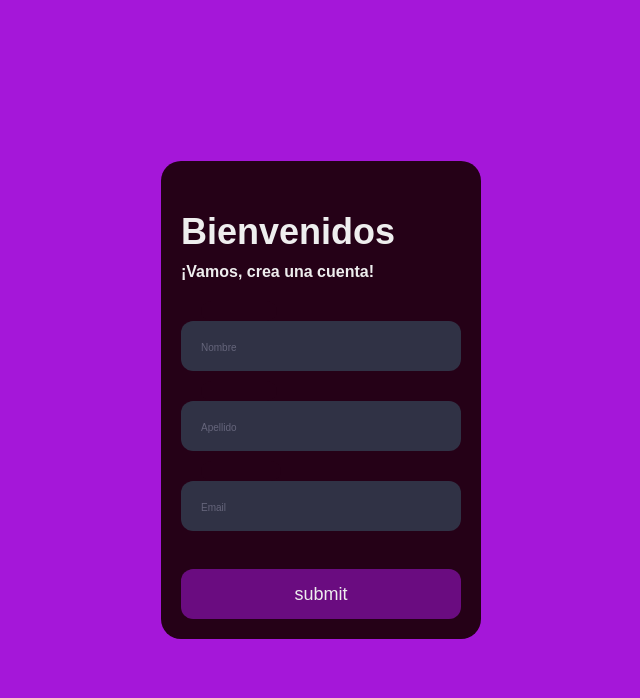
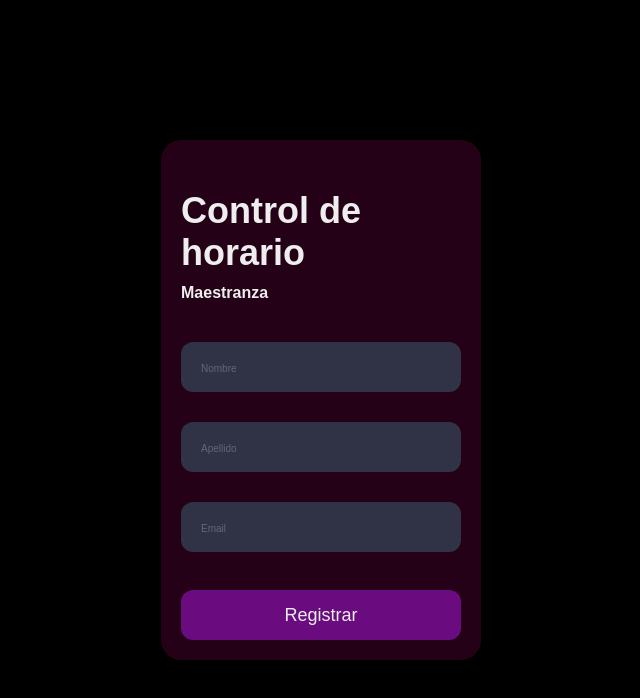
Before and after one commit to andres-astudillo/Control-de-horario-de-maestranza, a plain HTML site: page index.html in a window 1280 px wide. Shown: the whole page, without its empty margins (319-959 px from the left). Drawn offline with Linux system fonts and the light colour scheme; some packages are replaced by stand-ins of ours; a script that the page names is missing.

Commit message:
cambios menores

```diff
--- a/index.html
+++ b/index.html
@@ -11,8 +11,8 @@
 
 <body>
 <form name="contact-form" method="post" class="form">
-    <h1 class="title">Bienvenidos</h1>
-    <h3 class="subtitle">¡Vamos, crea una cuenta!</h3>
+    <h1 class="title">Control de horario</h1>
+    <h3 class="subtitle">Maestranza</h3>
     <div class="input-container ic1">
         <input name="Nombre" id="firstname" class="input" type="text" placeholder=" "/>
         <div class="cut"></div>
@@ -28,7 +28,7 @@
         <div class="cut cut-short"></div>
         <label for="email" class="placeholder">Email</label>
     </div>
-    <button type="submit" class="submit">submit</button>
+    <button type="submit" class="submit">Registrar</button>
 </form>
 <script src="script.js"></script>
 </body>
--- a/script.js
+++ b/script.js
@@ -6,7 +6,7 @@ form.addEventListener('submit', e => {
 
     fetch(scriptUrl, {method: 'POST', body: new FormData(form)})
             .then(response => Swal.fire({
-        title: "¡MUCHAS GRACIAS!",
+        title: "Registro hecho!",
         text: "Formulario Envíado",
         icon: "success"}))
             .then( () => { window.location.reload() } )
--- a/styles.css
+++ b/styles.css
@@ -10,7 +10,7 @@ html {
 
 body {
     align-items: center;
-    background-color: #a517d9;
+    background-color: #000000;
     display: flex;
     justify-content: center;
     height: 100vh;
```
